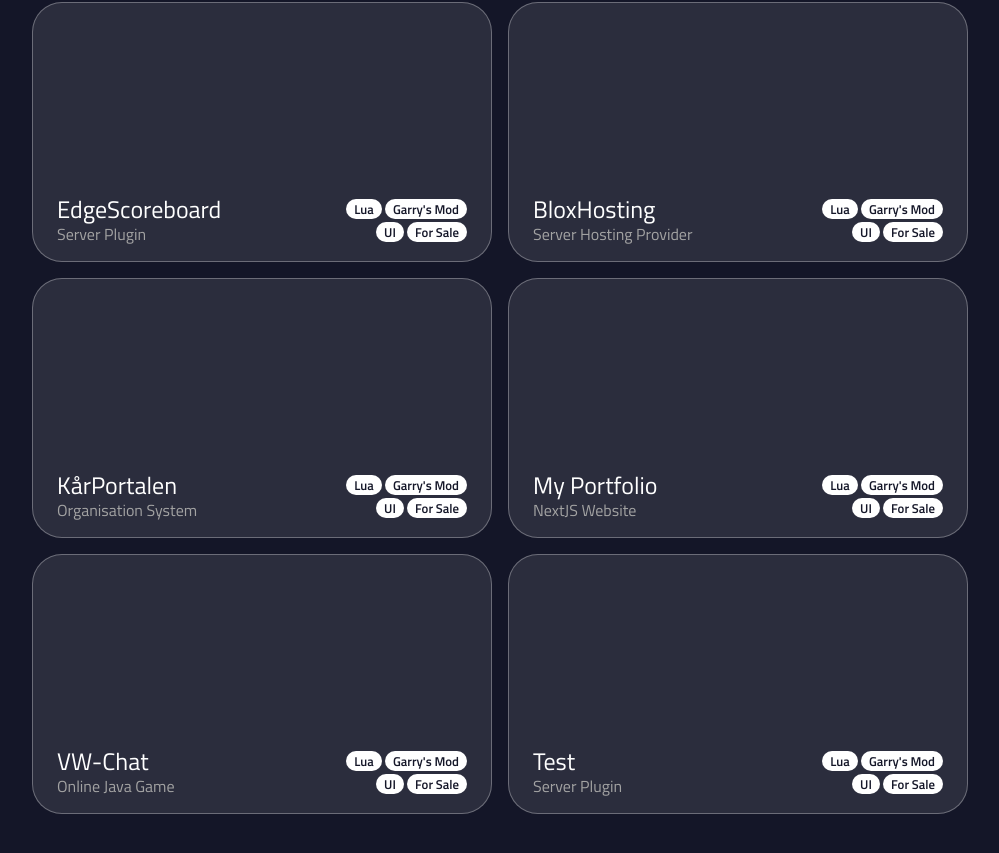
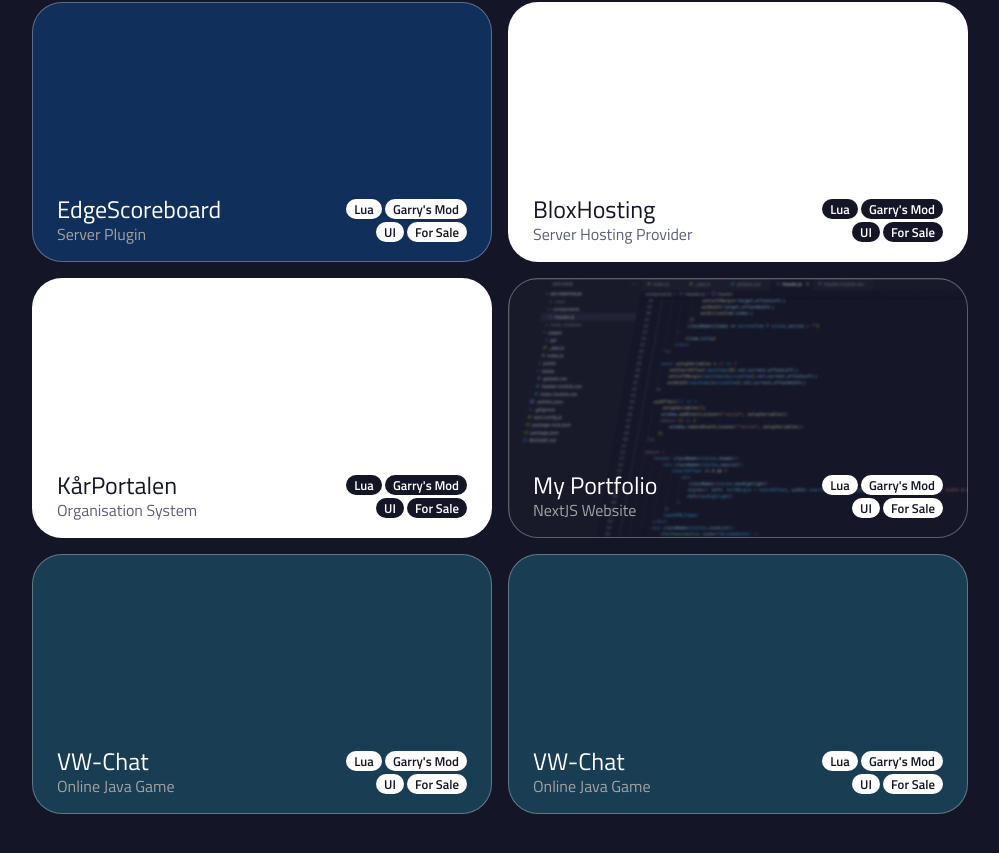
Before and after one commit to JonathanVarild/my-portfolio, a Next.js app: page / in a window 1280 px wide. Shown: the part 2114-2967 px from the top of the page, without its empty margins (140-1139 px from the left). Built offline with nearby package versions, Linux system fonts and the light colour scheme.

Commit message:
Additions to ProjectWidget

```diff
--- a/components/ProjectWidget.js
+++ b/components/ProjectWidget.js
@@ -2,11 +2,13 @@
 import { Fragment } from "react";
 import { FontAwesomeIcon } from "@fortawesome/react-fontawesome";
 import { faGithub } from "@fortawesome/free-brands-svg-icons";
-import { faCircleArrowDown, faCircleArrowRight, faCloudArrowDown, faDownload, faGlobe } from "@fortawesome/free-solid-svg-icons";
+import { faCircleArrowDown, faCircleArrowRight } from "@fortawesome/free-solid-svg-icons";
+import classCondition from "../modules/classCondition";
 
-function ProjectWidget({ title, subtitle, description, tags }) {
+function ProjectWidget({ title, subtitle, description, tags, background, lightMode }) {
 	return (
-		<div className={styles.body}>
+		<div className={classCondition(styles.body, [styles.lightMode, lightMode])} style={{ background: background || "white" }}>
+			<div className={styles.overlayContainer} />
 			<div className={styles.dynamicContainer}>
 				<div className={styles.infoContainer}>
 					<div className={styles.title}>{title}</div>
--- a/components/ProjectsSection.js
+++ b/components/ProjectsSection.js
@@ -1,6 +1,7 @@
 import sectionStyles from "../styles/section.module.css";
 import styles from "../styles/projectssection.module.css";
 import ProjectWidget from "./ProjectWidget";
+import portfolioBackground from "../public/project_portfolio_background.jpg";
 
 function ProjectsSection() {
 	return (
@@ -12,48 +13,58 @@
 					title="EdgeHUD"
 					subtitle="Server Plugin"
 					tags={["Lua", "Garry's Mod", "UI", "For Sale"]}
+					background="#102f5b"
 					description="Lorem ipsum dolor sit amet, consectetur adipiscing elit. Morbi egestas congue urna non feugiat. In porttitor posuere justo ac feugiat. Donec a laoreet odio. Nam posuere, libero id fringilla laoreet, felis leo tincidunt felis, sed condimentum ligula nulla nec purus. Aliquam dapibus libero id sodales."
 				/>
 				<ProjectWidget
 					title="EdgeF4"
 					subtitle="Server Plugin"
 					tags={["Lua", "Garry's Mod", "UI", "For Sale"]}
+					background="#102f5b"
 					description="Lorem ipsum dolor sit amet, consectetur adipiscing elit. Morbi egestas congue urna non feugiat. In porttitor posuere justo ac feugiat. Donec a laoreet odio. Nam posuere, libero id fringilla laoreet, felis leo tincidunt felis, sed condimentum ligula nulla nec purus. Aliquam dapibus libero id sodales. "
 				/>
 				<ProjectWidget
 					title="EdgeScoreboard"
 					subtitle="Server Plugin"
 					tags={["Lua", "Garry's Mod", "UI", "For Sale"]}
+					background="#102f5b"
 					description="Lorem ipsum dolor sit amet, consectetur adipiscing elit. Morbi egestas congue urna non feugiat. In porttitor posuere justo ac feugiat. Donec a laoreet odio. Nam posuere, libero id fringilla laoreet, felis leo tincidunt felis, sed condimentum ligula nulla nec purus. Aliquam dapibus libero id sodales."
 				/>
 				<ProjectWidget
 					title="BloxHosting"
 					subtitle="Server Hosting Provider"
 					tags={["Lua", "Garry's Mod", "UI", "For Sale"]}
+					background="white"
 					description="Lorem ipsum dolor sit amet, consectetur adipiscing elit. Morbi egestas congue urna non feugiat. In porttitor posuere justo ac feugiat. Donec a laoreet odio. Nam posuere, libero id fringilla laoreet, felis leo tincidunt felis, sed condimentum ligula nulla nec purus. Aliquam dapibus libero id sodales."
+					lightMode={true}
 				/>
 				<ProjectWidget
 					title="KårPortalen"
 					subtitle="Organisation System"
 					tags={["Lua", "Garry's Mod", "UI", "For Sale"]}
+					background="white"
 					description="Lorem ipsum dolor sit amet, consectetur adipiscing elit. Morbi egestas congue urna non feugiat. In porttitor posuere justo ac feugiat. Donec a laoreet odio. Nam posuere, libero id fringilla laoreet, felis leo tincidunt felis, sed condimentum ligula nulla nec purus. Aliquam dapibus libero id sodales. "
+					lightMode={true}
 				/>
 				<ProjectWidget
 					title="My Portfolio"
 					subtitle="NextJS Website"
 					tags={["Lua", "Garry's Mod", "UI", "For Sale"]}
+					background={"url(" + portfolioBackground.src + ")"}
 					description="Lorem ipsum dolor sit amet, consectetur adipiscing elit. Morbi egestas congue urna non feugiat. In porttitor posuere justo ac feugiat. Donec a laoreet odio. Nam posuere, libero id fringilla laoreet, felis leo tincidunt felis, sed condimentum ligula nulla nec purus. Aliquam dapibus libero id sodales. "
 				/>
 				<ProjectWidget
 					title="VW-Chat"
 					subtitle="Online Java Game"
 					tags={["Lua", "Garry's Mod", "UI", "For Sale"]}
+					background="#193d53"
 					description="Lorem ipsum dolor sit amet, consectetur adipiscing elit. Morbi egestas congue urna non feugiat. In porttitor posuere justo ac feugiat. Donec a laoreet odio. Nam posuere, libero id fringilla laoreet, felis leo tincidunt felis, sed condimentum ligula nulla nec purus. Aliquam dapibus libero id sodales. "
 				/>
 				<ProjectWidget
-					title="Test"
-					subtitle="Server Plugin"
+					title="VW-Chat"
+					subtitle="Online Java Game"
 					tags={["Lua", "Garry's Mod", "UI", "For Sale"]}
+					background="#193d53"
 					description="Lorem ipsum dolor sit amet, consectetur adipiscing elit. Morbi egestas congue urna non feugiat. In porttitor posuere justo ac feugiat. Donec a laoreet odio. Nam posuere, libero id fringilla laoreet, felis leo tincidunt felis, sed condimentum ligula nulla nec purus. Aliquam dapibus libero id sodales. "
 				/>
 			</div>
--- a/styles/globals.css
+++ b/styles/globals.css
@@ -10,6 +10,7 @@
     --background-purple: #141628;
     --transparent-purple: #0d102f8c;
 	--bright-purple: #522ad5;
+	--hover-purple: #313760;
 	--background-white: #ffffff1a;
 	--outline-white: #ffffff4d;
 	--hover-gray: #d9d9d9;
--- a/styles/projectwidget.module.css
+++ b/styles/projectwidget.module.css
@@ -1,10 +1,23 @@
 .body {
 	position: relative;
 	border-radius: 30px;
-	background: var(--background-white);
 	border: 1px solid var(--outline-white);
 	height: 260px;
     overflow: hidden;
+    background-size: cover;
+}
+
+.overlayContainer {
+    position: absolute;
+    top: 0;
+    left: 0;
+    width: 100%;
+    height: 200%;
+    transition: top 0.2s ease-in-out;
+}
+
+.body:hover .overlayContainer {
+    top: -100%;
 }
 
 .dynamicContainer {
@@ -132,3 +145,38 @@
     color: var(--hover-gray);
     cursor: pointer;
 }
+
+/* Lightmode styling */
+
+.lightMode .title {
+    color: var(--background-purple);
+}
+
+.lightMode .subtitle {
+    color: #5c5f78
+}
+
+.lightMode .tagRow > div {
+    color: white;
+    background: var(--background-purple);
+}
+
+.lightMode .iconContainer a {
+    color: var(--background-purple);
+}
+
+.lightMode .iconContainer a:hover {
+    color: var(--hover-purple);
+}
+
+.lightMode .bottomButton {
+    color: var(--background-purple);
+}
+
+.lightMode .bottomButton:hover {
+    color: var(--hover-purple);
+}
+
+.lightMode .descContainer {
+    color: var(--background-purple);
+}
```
Also changed, not shown: public/project_portfolio_background.jpg (added).
